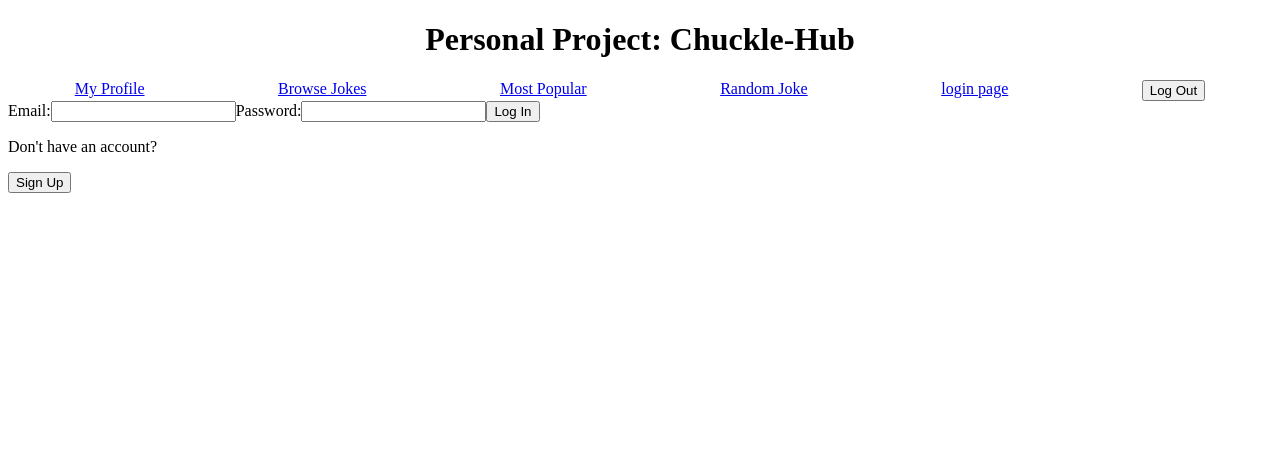
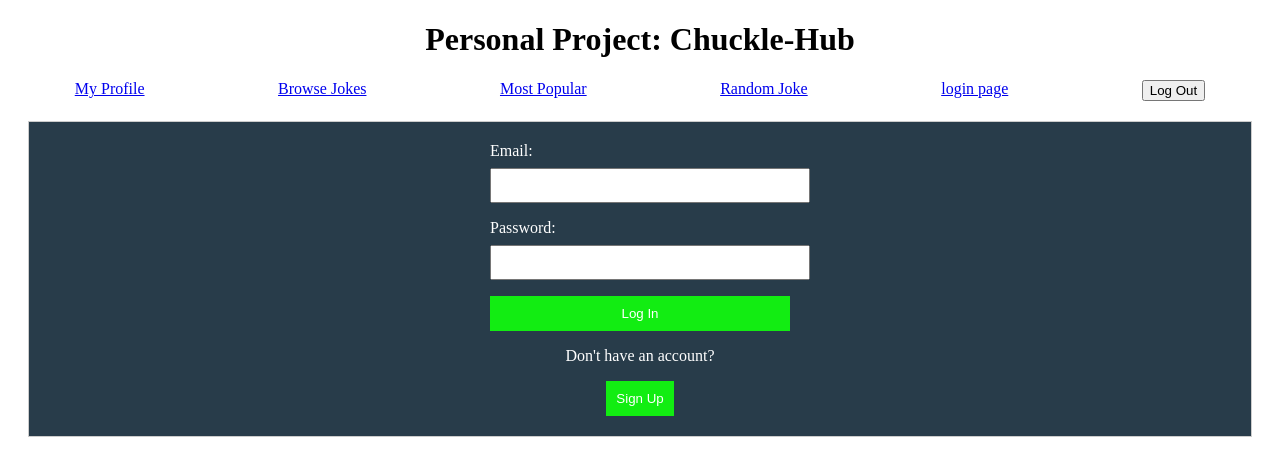
Before and after one commit to BidumanADT/Chuckle-Hub, a React (Vite) app in the folder front-end/chuckle-hub/: page / in a window 1280 px wide. Shown: the top 476 px of the page. Built offline with nearby package versions, Linux system fonts and the light colour scheme.

Commit message:
basic styling added to login and signup forms

```diff
--- a/front-end/chuckle-hub/src/App.jsx
+++ b/front-end/chuckle-hub/src/App.jsx
@@ -3,23 +3,38 @@ import Row from "react-bootstrap/Row";
 import { Outlet } from "react-router-dom";
 import { Navbar } from "./components/Navbar";
 import { useState, useEffect } from "react";
-import { api } from "./utilities"
+import { api } from "./utilities";
 
 export default function App() {
-  const [client, setClient] = useState(null)
+  const [client, setClient] = useState(null);
 
-  const getUser = async()=> {
-    let token = localStorage.getItem("token")
+  const getUser = async () => {
+    let token = localStorage.getItem("token");
     if (token) {
-      api.defaults.headers.common["Authentication"] = `Token ${token}`
-      let response = await api.get("users/")
-      setClient(response.data.client)
+      api.defaults.headers.common["Authorization"] = `Token ${token}`;
+      try {
+        let response = await api.get("users/");
+        setClient(response.data.client);
+      } catch (error) {
+        console.error("something went wrong getting user info:", error);
+        setClient(null);
+        localStorage.removeItem("token");
+        delete api.defaults.headers.common["Authorization"];
+      }
     }
-  }
+  };
 
-  useEffect(()=>{
-    getUser()
-  }, [])
+  // const token = localStorage.getItem("token");
+  // if (token) {
+  //   setClient({ username: "loading..." });
+  //   getUser();
+  // } else {
+  //   alert("something went wrong");
+  // }
+
+  useEffect(() => {
+    getUser();
+  }, []);
 
   return (
     <Container>
@@ -27,7 +42,7 @@ export default function App() {
         <h1>Personal Project: Chuckle-Hub</h1>
       </Row>
       <Navbar client={client} setClient={setClient} />
-      <Outlet context={{client, setClient}} />
+      <Outlet context={{ client, setClient }} />
     </Container>
   );
 }
--- a/front-end/chuckle-hub/src/components/LoginForm.jsx
+++ b/front-end/chuckle-hub/src/components/LoginForm.jsx
@@ -15,30 +15,19 @@ const LoginForm = ({ onLogin, onSignup }) => {
   };
 
   return (
-    <div>
-      <form>
-        <label>Email:</label>
-        <input
-          type="email"
-          value={email}
-          onChange={(e) => setEmail(e.target.value)}
-        />
-        <label>Password:</label>
-        <input
-          type="password"
-          value={password}
-          onChange={(e) => setPassword(e.target.value)}
-        />
-        <button type="button" onClick={handleLogin}>
-          Log In
-        </button>
-        <br />
-        <p>Don't have an account?</p>
-        <button type="button" onClick={handleSignup}>
-          Sign Up
-        </button>
-      </form>
+    <div className="login-form">
+  <form>
+    <label>Email:</label>
+    <input type="email" value={email} onChange={(e) => setEmail(e.target.value)} />
+    <label>Password:</label>
+    <input type="password" value={password} onChange={(e) => setPassword(e.target.value)} />
+    <button type="button" onClick={handleLogin}>Log In</button>
+    <div className="center-text">
+      <p>Don't have an account?</p>
+      <button type="button" onClick={handleSignup}>Sign Up</button>
     </div>
+  </form>
+</div>
   );
 };
 
--- a/front-end/chuckle-hub/src/components/Navbar.jsx
+++ b/front-end/chuckle-hub/src/components/Navbar.jsx
@@ -4,26 +4,34 @@ import { api } from "../utilities";
 import { useNavigate } from "react-router-dom";
 
 export const Navbar = ({ client, setClient }) => {
-    const navigate = useNavigate()
+  const navigate = useNavigate();
+
   const logOut = async () => {
     let response = await api.post("users/logout/");
     if (response.status === 204) {
       setClient(null);
       localStorage.removeItem("token");
       delete api.defaults.headers.common["Authorization"];
-          navigate("/")
+      navigate("/");
     }
-    }
+  };
   return (
-        <Row style={{display:"flex", justifyContent:"space-around"}}>
+    <>
+      {/* {client ? ( */}
+        <Row style={{ display: "flex", justifyContent: "space-around" }}>
           <Link to="user/<int:id>/">My Profile</Link>
           <Link to="browse-jokes/">Browse Jokes</Link>
           <Link to="popular/">Most Popular</Link>
           <Link to="random-joke/">Random Joke</Link>
           <Link to="/">login page</Link>
-            <button onClick={logOut}>
-                Log Out
-            </button>
+          <button onClick={logOut}>Log Out</button>
         </Row>
-    )
-}
+      {/* ) : (
+        <Row style={{ display: "flex", justifyContent: "space-around" }}>
+            <p>Please log in or sign up to enter the site</p>
+          {/* <Link to={"/"}>Login/Signup</Link> */}
+        {/* </Row> */}
+      {/* )} */}
+    </>
+  );
+};
--- a/front-end/chuckle-hub/src/components/SignupForm.jsx
+++ b/front-end/chuckle-hub/src/components/SignupForm.jsx
@@ -11,31 +11,17 @@ const SignupForm = ({ onSubmit }) => {
   };
 
   return (
-    <div>
+    <div className="signup-form">
   <form>
     <label>Email:</label>
-        <input
-          type="email"
-          value={email}
-          onChange={(e) => setEmail(e.target.value)}
-        />
+    <input type="email" value={email} onChange={(e) => setEmail(e.target.value)} />
     <label>Password:</label>
-        <input
-          type="password"
-          value={password}
-          onChange={(e) => setPassword(e.target.value)}
-        />
+    <input type="password" value={password} onChange={(e) => setPassword(e.target.value)} />
     <label>Display Name (optional):</label>
-        <input
-          type="text"
-          value={display_name}
-          onChange={(e) => setDisplay_name(e.target.value)}
-        />
+    <input type="text" value={display_name} onChange={(e) => setDisplay_name(e.target.value)} />
     <label>Bio (optional):</label>
     <textarea value={bio} onChange={(e) => setBio(e.target.value)} />
-        <button type="button" onClick={handleSubmit}>
-          Submit
-        </button>
+    <button type="button" onClick={handleSubmit}>Submit</button>
   </form>
 </div>
   );
--- a/front-end/chuckle-hub/src/index.css
+++ b/front-end/chuckle-hub/src/index.css
@@ -21,3 +21,89 @@
     flex: 1;
     text-align: right;
   }
+
+  /* Styling for SignupForm */
+.signup-form {
+  border: 1px solid #ccc;
+  padding: 20px;
+  margin: 20px;
+  background-color: #283c4a;
+  color: #fff;
+}
+
+.signup-form form {
+  display: flex;
+  flex-direction: column;
+  max-width: 300px;
+  margin: 0 auto;
+
+}
+
+.signup-form label {
+  margin-bottom: 8px;
+}
+
+.signup-form input,
+.signup-form textarea {
+  margin-bottom: 16px;
+  padding: 8px;
+  width: 100%;
+}
+
+.signup-form button {
+  background-color: #12ed12;
+  color: #fff;
+  padding: 10px;
+  cursor: pointer;
+  border: none;
+}
+
+.signup-form button:hover {
+  background-color: #3cb929;
+}
+
+.signup-form textarea {
+  height: 80px;
+}
+
+/* Styling for LoginForm */
+.login-form {
+  border: 1px solid #ccc;
+  padding: 20px;
+  margin: 20px;
+  background-color: #283c4a;
+  color: #fff;
+}
+
+.login-form form {
+  display: flex;
+  flex-direction: column;
+  max-width: 300px;
+  margin: 0 auto;
+}
+
+.login-form label {
+  margin-bottom: 8px;
+}
+
+.login-form input {
+  margin-bottom: 16px;
+  padding: 8px;
+  width: 100%;
+}
+
+.login-form button {
+  background-color: #12ed12;
+  color: #fff;
+  padding: 10px;
+  cursor: pointer;
+  border: none;
+}
+
+.login-form button:hover {
+  background-color: #3cb929;
+}
+
+.login-form .center-text {
+  text-align: center;
+}
```
Lines whose indentation alone changed are shown as unchanged.
